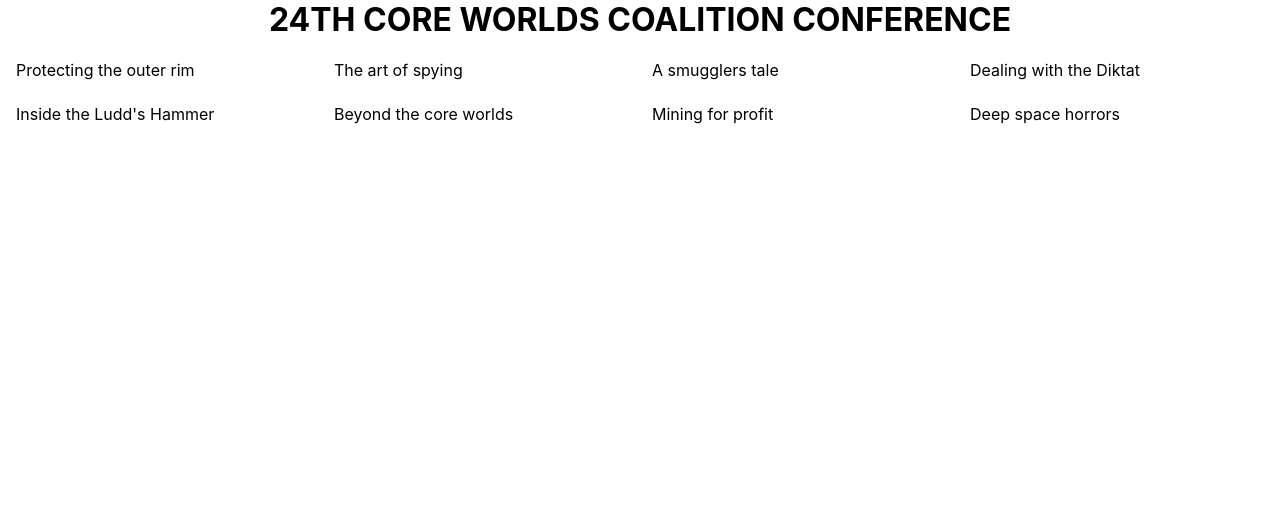
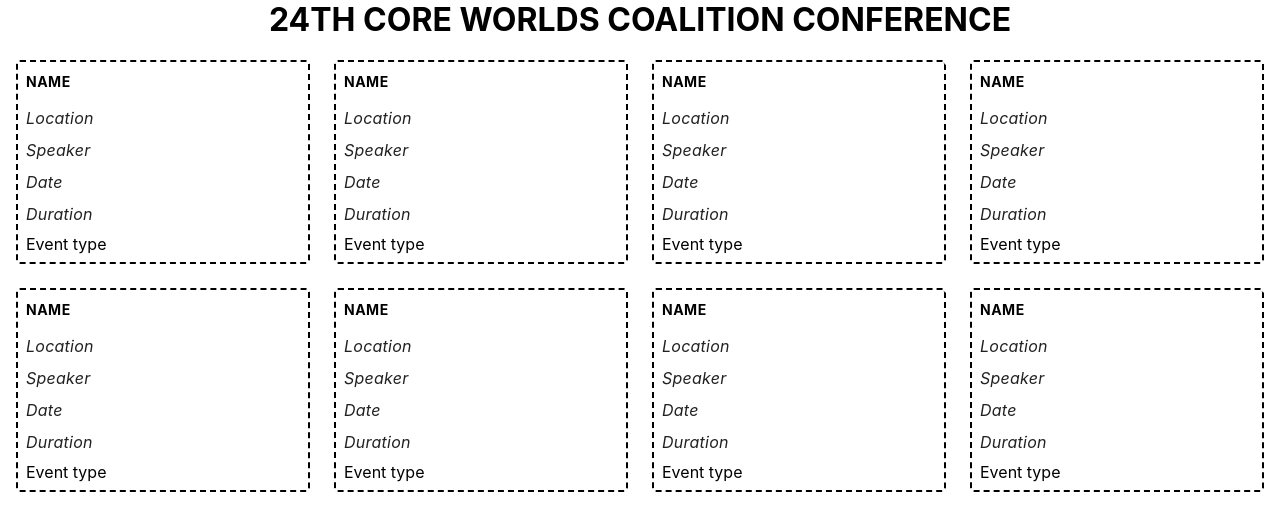
Before and after one commit to Olena-Milham/practice-react-01, a React (Create React App) app: page / in a window 1280 px wide. Shown: the top 530 px of the page. Built offline with nearby package versions, Linux system fonts and the light colour scheme.

Commit message:
add event styles

```diff
--- a/src/components/Event/Event.jsx
+++ b/src/components/Event/Event.jsx
@@ -1,23 +1,27 @@
-export const Event =(name, location, speaker,type, start, end)=>{
+import PropTypes from 'prop-types'
+import css from './Event.module.css'
+export const Event =({name, location, speaker,type, start, end})=>{
+    console.log(css)
     return (
-        <div>
-            <h2> Name</h2>
-            <p>
-                <i>
+
+        <div className={css.event}>
+            <h2 className={css.title}> Name</h2>
+            <p className={css.info}>
+                <i className='icon'>
                     Location
                 </i>
             </p>
-             <p>
+             <p className={css.info}>
                 <i>
                     Speaker
                 </i>
             </p>
-            <p>
+            <p className={css.info}>
                 <i>
                     Date
                 </i>
             </p>
-            <p>
+            <p className={css.info}>
                 <i>
                     Duration
                 </i>
@@ -26,3 +30,11 @@
         </div>
     )
 }
+Event.propTypes={
+    name: PropTypes.string.isRequired,
+    location: PropTypes.string.isRequired,
+    speaker:PropTypes.string.isRequired,
+    type: PropTypes.string.isRequired,
+    start:PropTypes.string.isRequired,
+    end:PropTypes.string.isRequired,
+}
--- a/src/components/EventBoard/EventBoard.jsx
+++ b/src/components/EventBoard/EventBoard.jsx
@@ -1,9 +1,31 @@
-// import PropTypes from 'prop-types';
+import PropTypes from 'prop-types';
+import {Event} from 'components/Event/Event'
 import css from './EventBoard.module.css'
 export const EventBoard =({events})=>{
         return (<div className={css.eventBoard}>
-            {events.map (event=>(
-    <div key={event.name}>{event.name}</div>
+            {events.map (({name,location,speaker,type,time})=>(
+    <Event key={name}
+    name={name}
+    location={location}
+    speaker={speaker}
+    type={type}
+    start={time.start}
+    end={time.end}
+    />
 ))}
         </div>)
 }
+
+EventBoard.propTypes={
+    events:PropTypes.arrayOf(
+        PropTypes.exact({
+    name: PropTypes.string.isRequired,
+    location: PropTypes.string.isRequired,
+    speaker:PropTypes.string.isRequired,
+    type: PropTypes.string.isRequired,
+    time:{
+        start:PropTypes.string.isRequired,
+        end:PropTypes.string.isRequired,}
+        })
+    )
+}
--- a/src/index.css
+++ b/src/index.css
@@ -1,3 +1,4 @@
+
 @import-normalize; /* bring in normalize.css styles */
 
 :root {
```
